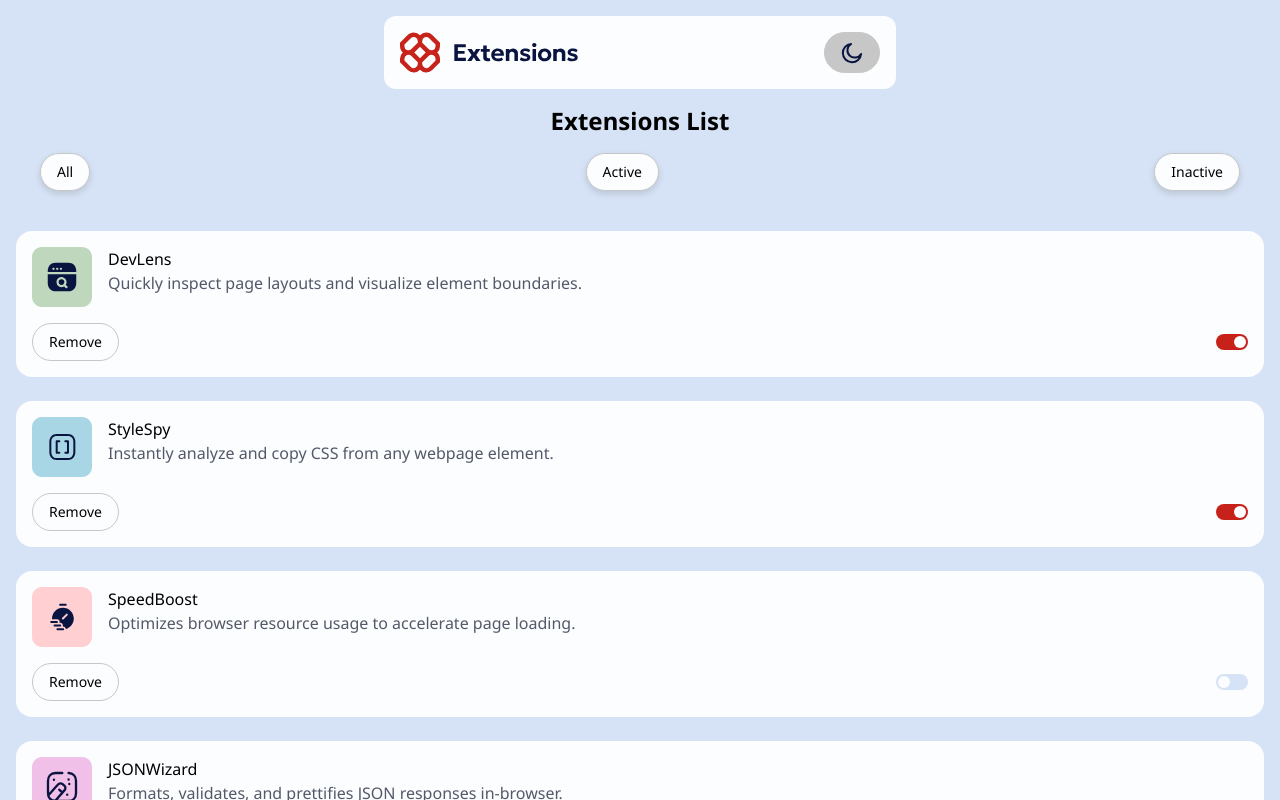
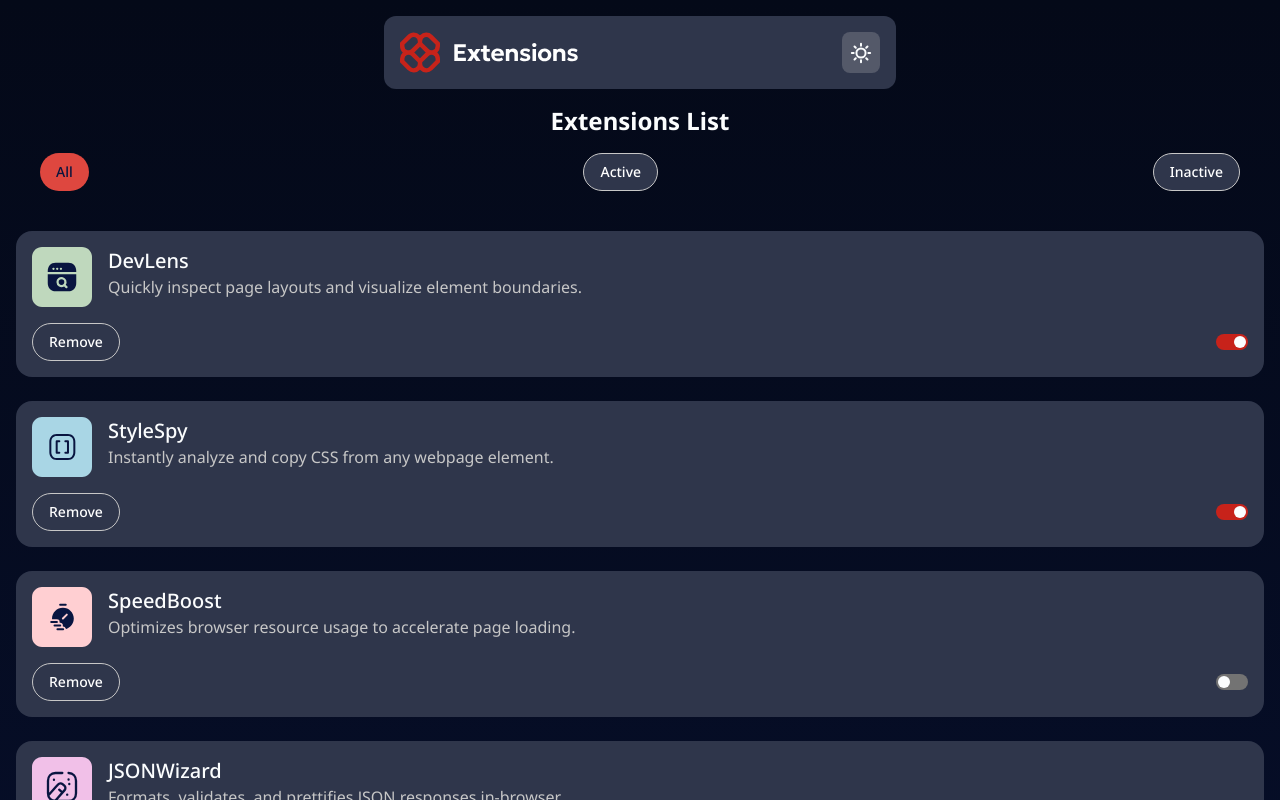
Before and after one commit to dylan-dot-c/browser-extensions-ui, a Vue app: page / in a window 1280 px wide. Both pictures are taken after a click on the button 852 px from the left and 52 px from the top of the page. Shown: the top 800 px of the page. Built offline with nearby package versions, Linux system fonts and the light colour scheme.

Commit message:
completed darkmode

```diff
--- a/index.html
+++ b/index.html
@@ -1,5 +1,5 @@
 <!DOCTYPE html>
-<html lang="">
+<html lang="" class="dark">
   <head>
       <meta charset="UTF-8">
       <link rel="icon" href="/favicon.ico">
--- a/src/App.vue
+++ b/src/App.vue
@@ -1,18 +1,43 @@
 <script setup lang="ts">
+import {ref, onMounted, watch} from "vue"
 import logo from "./assets/images/logo.svg"
+import darkLogo from "./assets/images/logo-dark.svg"
 import moonIcon from "./assets/images/icon-moon.svg"
+import sunIcon from "./assets/images/icon-sun.svg"
 import GridHeader from "./components/GridHeader.vue"
 import ExtensionGrid from "./components/ExtensionGrid.vue";
-import Extension from "./components/Extension.vue";
+
+const theme = ref(localStorage.getItem('theme') || 'light');
+
+const toggleTheme = function() {
+    theme.value = (theme.value === "light") ? "dark" : "light";
+};
+
+// Watch for changes in theme and update localStorage & document class
+watch(theme, function (newVal) {
+    localStorage.setItem("theme", newVal);
+
+    // Instead of overriding all classes, use classList.replace
+    document.documentElement.classList.remove("light", "dark");
+    document.documentElement.classList.add(newVal);
+});
+
+// Ensure theme is applied on page load
+onMounted(() => {
+    document.documentElement.classList.add(theme.value);
+});
+
 </script>
 
 <template>
   <header class="max-w-lg mx-auto ">
-    <div class="flex justify-between bg-neutral-0 p-4 rounded-xl">
-      <img :src="logo" alt="">
+    <div class="flex justify-between bg-neutral-0 p-4 rounded-xl dark:bg-neutral-700">
+      <img :src="logo" alt="" v-if="theme==='light'">
+      <img :src="darkLogo" alt="" v-else>
 
-      <button class="p-2 text-red-200 bg-neutral-300 rounded-md">
-        <img :src="moonIcon" alt="Moon icon">
+      <button class="text-red-200 bg-neutral-100 dark:bg-neutral-600 border-none rounded-lg p-2" @click="toggleTheme()">
+        <img :src="moonIcon" alt="Moon icon" v-if="theme == 'light'">
+        <img :src="sunIcon" alt="Moon icon" v-else>
       </button>
     </div>
   </header>
--- a/src/assets/main.css
+++ b/src/assets/main.css
@@ -2,14 +2,19 @@
 @import "tailwindcss";
 @config "../../tailwind.config.js";
 
+/* @custom-variant hover (&:hover); */
+
+@layer base {
 
     h2 {
-    @apply text-2xl font-bold my-4;
+        @apply text-2xl font-bold my-4 dark:text-neutral-0;
     }
     body {
-    @apply bg-neutral-200 p-4 font-noto-sans;
+        @apply bg-light-gradient p-4 font-noto-sans dark:bg-dark-gradient;
     }
 
     button {
-    @apply border-neutral-300 border-1 rounded-full px-4 py-2 text-sm;
+        @apply bg-neutral-0 border-neutral-300 border-1 rounded-full px-4 py-2 text-sm dark:bg-neutral-700 dark:text-white text-neutral-800 font-medium;
     }
+
+}
--- a/src/components/ExtensionGrid.vue
+++ b/src/components/ExtensionGrid.vue
@@ -1,11 +1,8 @@
 <script setup lang="ts">
-import data from "../assets/data.ts"
-import Extension from "./Extension.vue";
+import Extension from "./ExtensionInfo.vue";
 import { useExtensionStore } from '../stores/extensions';
 
 const {extensions} = useExtensionStore();
-
-console.log(extensions)
 </script>
 
 <template>
--- a/src/components/Extension.vue
+++ b/src/components/ExtensionInfo.vue
@@ -2,7 +2,7 @@
 import type { ExtensionType } from '../types/extension';
 import {useExtensionStore} from '../stores/extensions';
 
-const {removeExtension} = useExtensionStore();
+const {removeExtension, toggleActive} = useExtensionStore();
 
 defineProps<{
     extension: ExtensionType
@@ -11,19 +11,19 @@ defineProps<{
 </script>
 
 <template>
-    <div class="bg-neutral-0 p-4 rounded-2xl">
+    <div class="bg-neutral-0 dark:bg-neutral-700 dark:text-neutral-0 p-4 rounded-2xl">
         <div class="flex gap-4 items-start">
             <img :src="extension.logo" />
             <div>
-                <h3>{{ extension.name }}</h3>
-                <p class="text-neutral-600 leading-6">{{extension.description}}</p>
+                <h3 class="font-medium text-xl">{{ extension.name }}</h3>
+                <p class="text-neutral-600 dark:text-neutral-300 leading-6">{{extension.description}}</p>
             </div>
         </div>
         <div class="flex justify-between pt-4 items-center">
             <button @click="removeExtension(extension.name)">Remove</button>
 
-            <input type="checkbox" :name="extension.name" :id="extension.name" :checked="extension.isActive" v-model="extension.isActive" class="hidden">
-            <label :for="extension.name" class="w-8 h-4 flex items-center rounded-full" :class="{'bg-red-700': extension.isActive, 'bg-neutral-200': !extension.isActive}">
+            <label :for="extension.name" class="w-8 h-4 flex items-center rounded-full" :class="{'bg-red-700': extension.isActive, 'bg-neutral-200 dark:bg-neutral-500': !extension.isActive}">
+            <input type="checkbox" v-model="extension.isActive" :name="extension.name" :id="extension.name" :checked="extension.isActive" class="hidden">
                 <div class="p-full bg-neutral-0 w-3 h-3 rounded-full peer-checked:translate-3.5 transition" :class="{'translate-x-4.5': extension.isActive, 'translate-x-0.5': !extension.isActive}"></div>
             </label>
         </div>
--- a/src/components/GridHeader.vue
+++ b/src/components/GridHeader.vue
@@ -8,7 +8,7 @@ const value = ref(["All", "Active", "Inactive"])
     <h2 class="text-center ">Extensions List</h2>
 
     <div class="flex justify-between px-6">
-    <button v-for="val in value" class="bg-neutral-0 drop-shadow-md px-4 py-2 rounded-full hover:bg-red-600 cursor-pointer">
+    <button v-for="val in value" :key="val" class=" hover:bg-red-600  cursor-pointer" :class="{'bg-red-700 dark:bg-red-500 text-neutral-0 dark:text-neutral-900 border-none' : val == 'All'}">
         {{ val }}
     </button>
     </div>
--- a/src/stores/extensions.ts
+++ b/src/stores/extensions.ts
@@ -1,20 +1,17 @@
 import {ref} from "vue";
 import { defineStore } from "pinia";
 import defaultData from "../assets/data"
-import type { Extensions } from "@/types/extension";
+import type { Extensions, ExtensionType } from "@/types/extension";
 
 export const useExtensionStore = defineStore('extensions', () => {
     const extensions = ref<Extensions>(defaultData)
-    // console.log(extensions)
-
-    // extensions.forEach(ext => console.log(ext))
 
     const findExtensionIndex = (extName: string) => {
         return extensions.value.findIndex(ext => ext.name == extName)
     }
 
     const removeExtension = (extensionName: string) => {
-        let extIndex = findExtensionIndex(extensionName)
+        const extIndex = findExtensionIndex(extensionName)
 
         if(extIndex == -1) {
             console.error("Failed to find that extension.");
@@ -24,5 +21,18 @@ export const useExtensionStore = defineStore('extensions', () => {
         extensions.value.splice(extIndex, 1);
     }
 
-    return {extensions, removeExtension}
+    const toggleActive = (extensionName : string) => {
+        // const extIndex = findExtensionIndex(extensionName)
+
+        extensions.value = extensions.value.map((ext) => {
+            if(ext.name == extensionName) {
+                return {...ext, isActive: !ext.isActive}
+            }else {
+                return ext
+            }
+        })
+
+    }
+
+    return {extensions, removeExtension, toggleActive}
 })
--- a/tailwind.config.js
+++ b/tailwind.config.js
@@ -1,6 +1,7 @@
 /** @type {import('tailwindcss').Config} */
 
 module.exports = {
+    darkMode: "class",
     theme: {
       extend: {
         colors: {
```
Also changed, not shown: src/assets/images/logo-dark.svg (added). Lines whose indentation alone changed are shown as unchanged.
